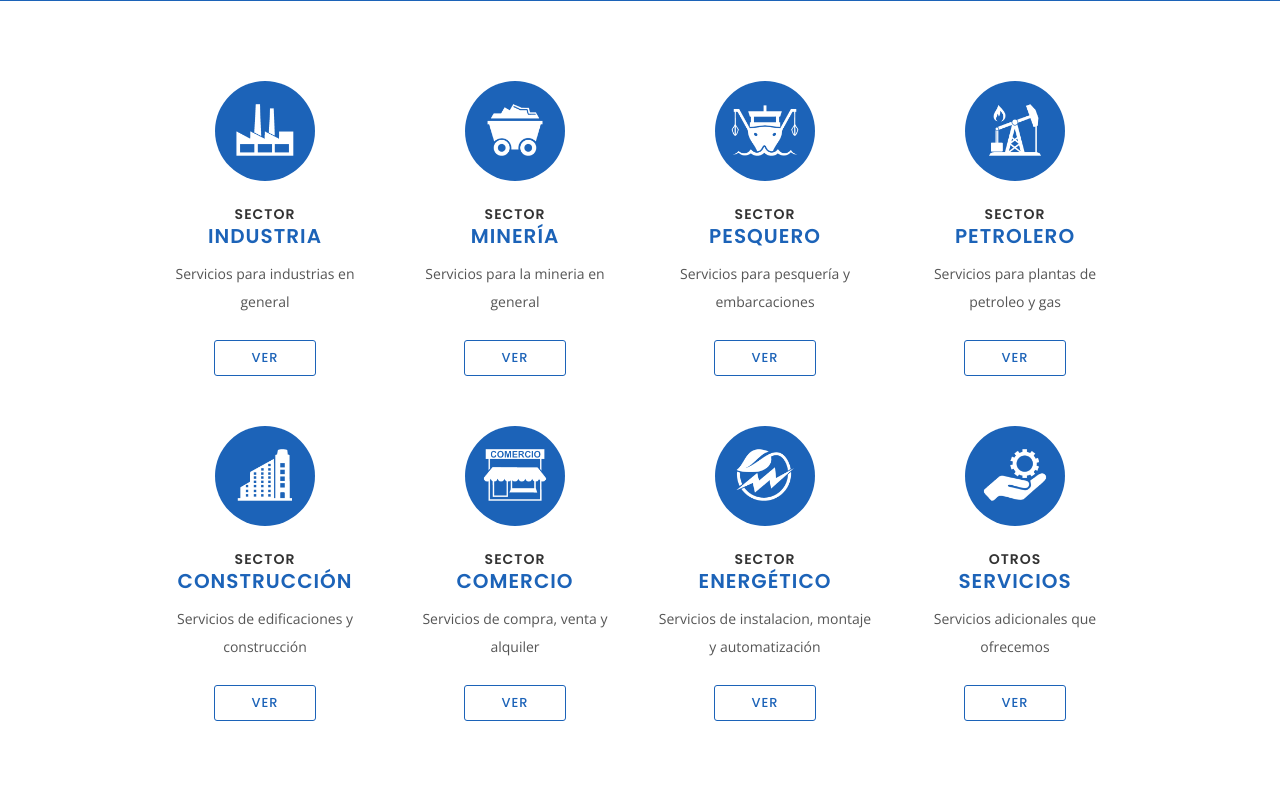
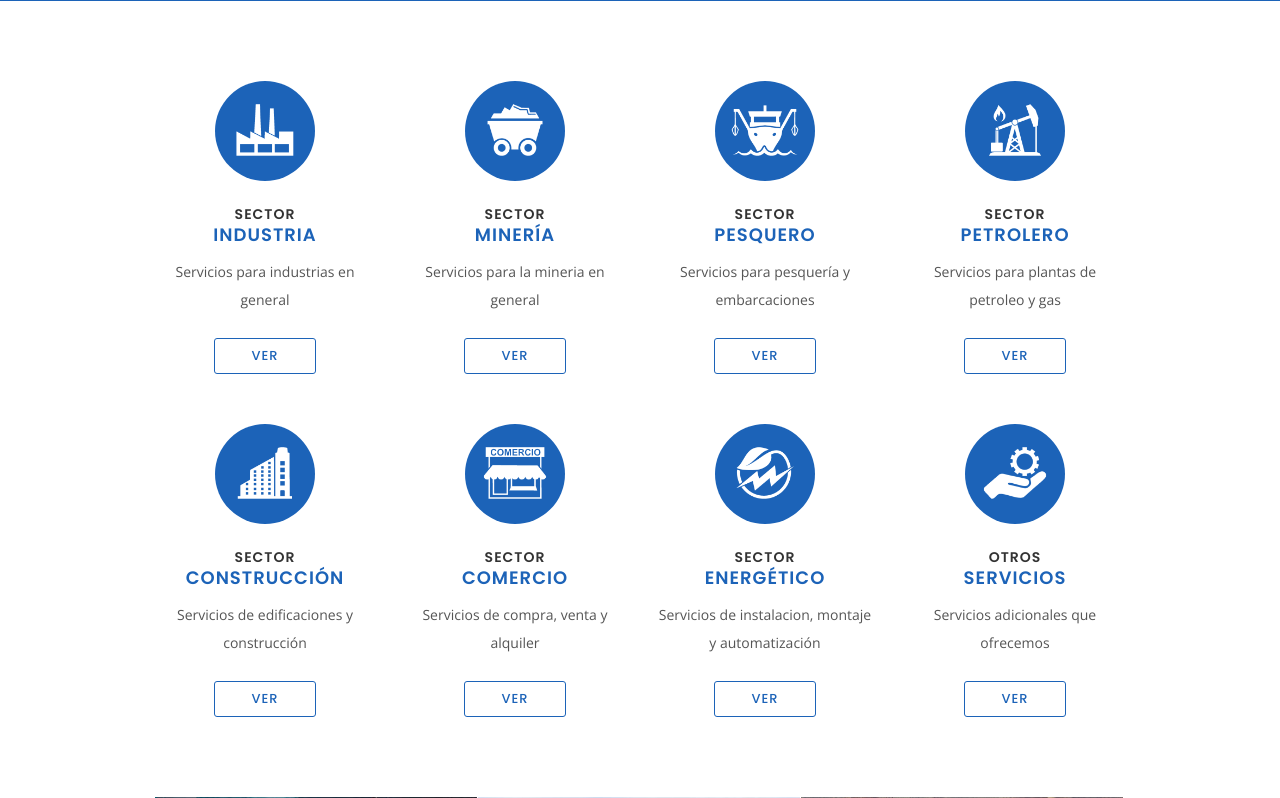
Before and after one commit to Jenny-Ha/montsur, a PHP site: page / in a window 1280 px wide. Shown: the part 2052-2850 px from the top of the page. Run offline with PHP 8.4, Linux system fonts and the light colour scheme; some libraries are stand-ins or nearby versions; some web fonts are replaced.

Commit message:
Fixing text on  icon services

```diff
--- a/assets/scss/_newstyle.scss
+++ b/assets/scss/_newstyle.scss
@@ -384,14 +384,14 @@ body {
                 color: $text-whiteaccent;
             }
         }
-        .wprt-icon-box{
+        /* .wprt-icon-box{
             .heading {
                 color: white;
             }
             .desc {
                 color: $text-whiteaccent;
             }
-        }
+        } */
      } // Bbg-accent
 
  }
@@ -418,13 +418,15 @@ body {
             a {
                 display: block;
                 color: $text-primary;
+                font-size: 18px;
                 &:hover {
                     color: lighten($text-primary, 5%);
                 }
             }
         }
-        .desc { //p
+        .text-service {
             font-size: 14px;
+            margin-bottom: 4px ;
         }
         .icon-wrap {
             background-color: #1c63b8 !important;
--- a/index.html
+++ b/index.html
@@ -605,7 +605,7 @@
                                                     <a href="servicios-industria.html">Industria</a>
                                                 </h3>
 
-                                                <p class="desc">Servicios para industrias en general</p>
+                                                <p class="text-service">Servicios para <br class="visible-xs">industrias en general</p>
 
                                                 <div class="elm-btn">
                                                     <a class="wprt-button small outline ol-accent" href="servicios-industria.html">VER</a>
@@ -627,7 +627,7 @@
                                                     <a href="servicios-mineria.html">Minería</a>
                                                 </h3>
 
-                                                <p class="desc">Servicios para la mineria en general</p>
+                                                <p class="text-service">Servicios para <br class="visible-xs">la mineria en general</p>
 
                                                 <div class="elm-btn">
                                                     <a class="wprt-button small outline ol-accent" href="servicios-mineria.html">VER</a>
@@ -651,7 +651,7 @@
                                                     <a href="servicios-pesqueria.html">Pesquero</a>
                                                 </h3>
 
-                                                <p class="desc">Servicios para pesquería y embarcaciones</p>
+                                                <p class="text-service">Servicios <br class="visible-xs">para pesquería <br class="visible-xs">y embarcaciones</p>
 
                                                 <div class="elm-btn">
                                                     <a class="wprt-button small outline ol-accent" href="servicios-pesqueria.html">VER</a>
@@ -673,7 +673,7 @@
                                                     <a href="servicios-petroleo.html">Petrolero</a>
                                                 </h3>
 
-                                                <p class="desc">Servicios para <br class="visible-xs">plantas de petroleo y gas</p>
+                                                <p class="text-service">Servicios para <br class="visible-xs">plantas de petroleo <br class="visible-xs">y gas</p>
 
                                                 <div class="elm-btn">
                                                     <a class="wprt-button small outline ol-accent" href="servicios-petroleo.html">VER</a>
@@ -697,7 +697,7 @@
                                                     <a href="servicios-construccion.html">Construcción</a>
                                                 </h3>
 
-                                                <p class="desc">Servicios de edificaciones y construcción</p>
+                                                <p class="text-service">Servicios de <br class="visible-xs">edificaciones y construcción</p>
 
                                                 <div class="elm-btn">
                                                     <a class="wprt-button small outline ol-accent" href="servicios-construccion.html">VER</a>
@@ -718,7 +718,7 @@
                                                     <a href="servicios-comercio.html">Comercio</a>
                                                 </h3>
 
-                                                <p class="desc">Servicios de <br class="visible-xs">compra, venta y alquiler</p>
+                                                <p class="text-service">Servicios de <br class="visible-xs">compra, venta y alquiler</p>
 
                                                 <div class="elm-btn">
                                                     <a class="wprt-button small outline ol-accent" href="servicios-comercio.html">VER</a>
@@ -742,7 +742,7 @@
                                                     <a href="servicios-energia.html">Energético</a>
                                                 </h3>
 
-                                                <p class="desc">Servicios de instalacion, montaje y automatización</p>
+                                                <p class="text-service">Servicios de instalacion, montaje y automatización</p>
 
                                                 <div class="elm-btn">
                                                     <a class="wprt-button small outline ol-accent" href="servicios-energia.html">VER</a>
@@ -763,7 +763,7 @@
                                                     <a href="otros-servicios.html">Servicios</a>
                                                 </h3>
 
-                                                <p class="desc">Servicios <br class="visible-xs">adicionales que ofrecemos</p>
+                                                <p class="text-service">Servicios <br class="visible-xs">adicionales que ofrecemos</p>
 
                                                 <div class="elm-btn">
                                                     <a class="wprt-button small outline ol-accent" href="otros-servicios.html">VER</a>
```
Also changed, not shown: style.css, 1 other file.
